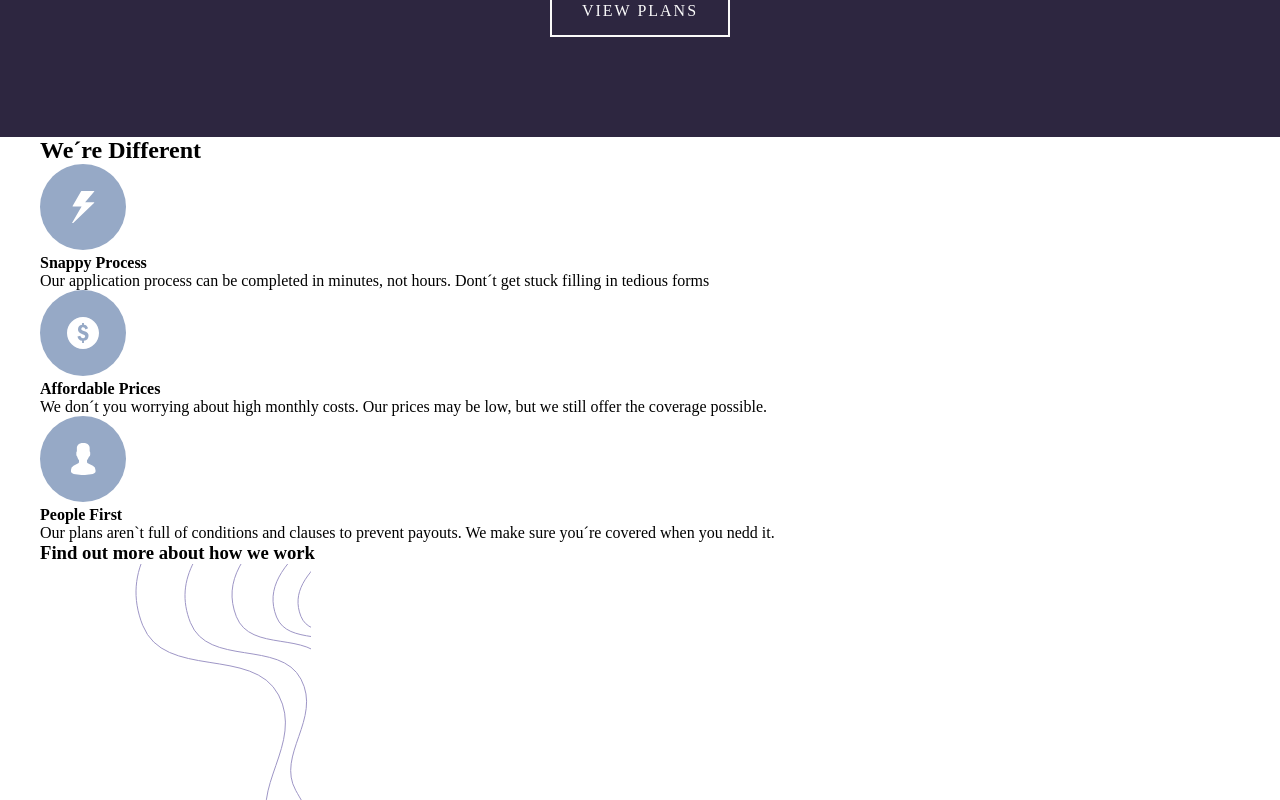
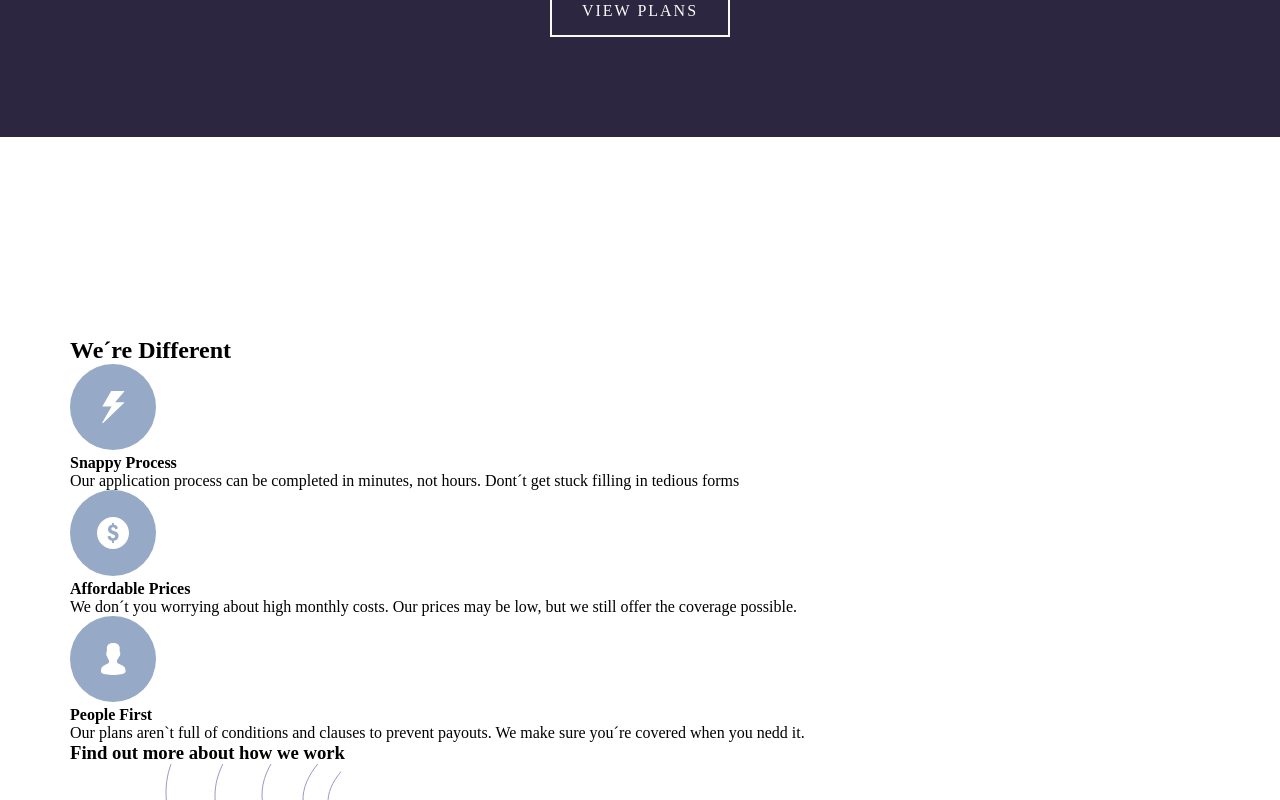
Before and after one commit to higor-costa/pagina-de-destino-insure, a React (Vite) app: page / in a window 1280 px wide. Shown: the part 1860-2660 px from the top of the page. Built offline with nearby package versions, Linux system fonts and the light colour scheme.

Commit message:
Define espaçamento interno do contêiner

```diff
--- a/src/style/components/Main.module.scss
+++ b/src/style/components/Main.module.scss
@@ -1,2 +1,6 @@
 @import '../grid.scss';
 @import '../variaveis-mixins.scss';
+
+.container {
+  padding: 200px 30px;
+}
```
